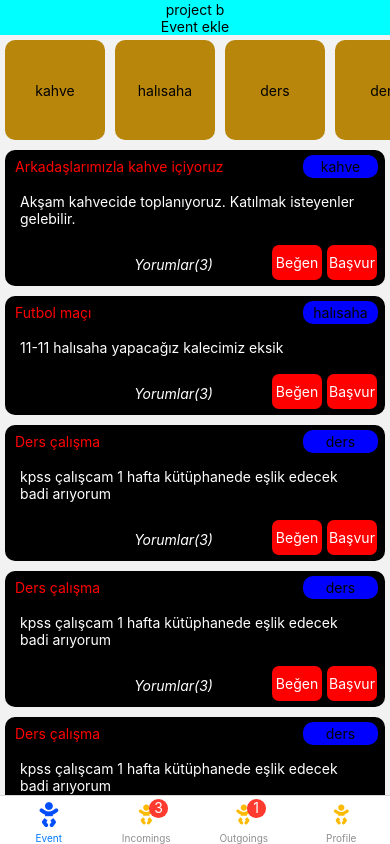
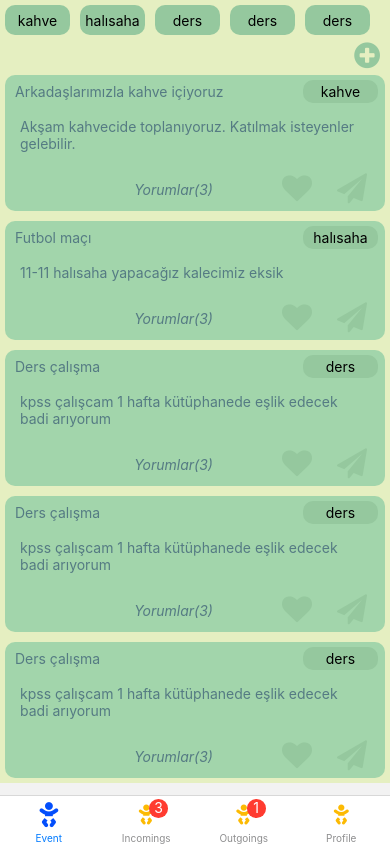
Before and after one commit to egospekos/React_Native_Design_Example, a React Native app: screen /EventBase in a window 390 px wide. Built offline with nearby package versions, Linux system fonts and the light colour scheme.

Commit message:
tasarım dili oluşturuldu

```diff
--- a/package.json
+++ b/package.json
@@ -24,7 +24,7 @@
     "react-native-reanimated": "^2.8.0",
     "react-native-safe-area-context": "^4.2.5",
     "react-native-screens": "^3.13.1",
-    "react-native-vector-icons": "^9.1.0"
+    "react-native-vector-icons": "^9.2.0"
   },
   "devDependencies": {
     "@babel/core": "^7.12.9",
--- a/src/screens/EventDetailScreen.js
+++ b/src/screens/EventDetailScreen.js
@@ -3,15 +3,62 @@ import {
   StyleSheet,
   Text,
   View,
+  TouchableOpacity,
 } from 'react-native';
 
+function likeEvent(){
 
+}
+
+function applyEvent(){
+
+}
+
+const event={};
+event.name="Kahve içiyoruzzzz";
+event.category="kahve";
+event.description="arabicada kahve içcez adam lazım her zamanki gibi hadi çıkın çıkın gelin";
 export default function EventDetailScreen({ route, navigation }){
   const { eventId} = route.params;
 
     return(
-      <View>
-        <Text>Event Details {eventId} no lu eventten geldin</Text>
+      <View style={eventStyles.container}>
+
+        <View style={eventStyles.card}>
+          <View style={eventStyles.cardHeader}>
+            <Text style={eventStyles.cardName}>{event.name}</Text>
+            <TouchableOpacity
+            onPress={()=>{NavToEventDetails()}}
+            >
+              <View style={eventStyles.cardCategory}>
+                <Text>{event.category}</Text>
+              </View>
+            </TouchableOpacity>
+          </View>
+          <View style={eventStyles.cardBody}>
+            <Text style={eventStyles.cardDesc}>{event.description}</Text>
+          </View>
+          <View style={eventStyles.cardFooter}>
+            <View>
+              <Text style={eventStyles.comments}>Yorumlar(3)</Text>
+            </View>
+            <TouchableOpacity
+            onPress={()=>{likeEvent(event.id)}}
+            >
+              <View style={eventStyles.favButton}>
+                <Text style={eventStyles.favButtonText}>Beğen</Text>
+              </View>
+            </TouchableOpacity>
+            <TouchableOpacity
+            onPress={()=>{applyEvent(event.id)}}
+            >
+              <View style={eventStyles.applyButton}>
+                <Text style={eventStyles.applyButtonText}>Başvur</Text>
+              </View>
+            </TouchableOpacity>
+          </View>
+        </View>
+
       </View>
     );
   }
@@ -19,7 +66,76 @@ export default function EventDetailScreen({ route, navigation }){
   const eventStyles = StyleSheet.create({
     card:{
       margin:5,
-      backgroundColor:'red',
+      backgroundColor:'#000000',
       borderRadius:10,
     },
+    cardHeader:{
+      alignItems:'center',
+      justifyContent:'center',
+      flexDirection:'row',
+
+    },
+    cardName:{
+      paddingLeft:10,
+      paddingTop:5,
+      color: '#ffffff',
+      flex:4,
+      color:'red',
+    },
+    cardCategory:{
+      width:75,
+      height:23,
+      alignItems:'center',
+      justifyContent:'center',
+      backgroundColor:'blue',
+      borderRadius:10,
+      marginRight:7,
+      marginTop:5,
+      alignItems:'center',
+      justifyContent:'center',
+    },
+    cardBody:{
+      padding:15,
+    },
+    cardDesc:{
+      color:'white',
+    },
+    cardFooter:{
+      alignItems:'center',
+      justifyContent:'flex-end',
+      flexDirection:'row',
+      margin:3,
+    },
+    favButton:{
+      marginRight:5,
+      marginBottom:3,
+      backgroundColor:'red',
+      height:35,
+      width:50,
+      justifyContent:'center',
+      alignItems:'center',
+      borderRadius:7,
+    },
+    favButtonText:{
+      color:'#ffffff',
+    },
+    applyButton:{
+      marginRight:5,
+      marginBottom:3,
+      backgroundColor:'red',
+      height:35,
+      width:50,
+      justifyContent:'center',
+      alignItems:'center',
+      borderRadius:7,
+    },
+    applyButtonText:{
+      color:'#ffffff',
+    },
+    comments:{
+      position:'relative',
+      right:'75%',
+      fontStyle:'italic',
+      color:'white',
+    },
   });
--- a/src/screens/HomeScreen.js
+++ b/src/screens/HomeScreen.js
@@ -10,6 +10,7 @@ import {
   TextInput,
 } from 'react-native';
 //import { TextInput } from 'react-native-gesture-handler';
+import FontAwesome from 'react-native-vector-icons/FontAwesome';
 
 
 
@@ -63,15 +64,10 @@ const HomeScreen = ({navigation}) => {
       <View style={homeStyles.container}>
 
 
-        <View style={homeStyles.topBar}>
+        {/* <View style={homeStyles.topBar}>
           <Text stlye={homeStyles.appName}>project b</Text>
-          <TouchableOpacity
-          onPress={()=>{NavToEventCreate()}}
-          >
+        </View> */}
 
-            <Text stlye={homeStyles.appName}>Event ekle</Text>
-          </TouchableOpacity>
-        </View>
         {/* <View style={homeStyles.topBar}>
 
           <Text stlye={homeStyles.appName}>project b</Text>
@@ -101,6 +97,18 @@ const HomeScreen = ({navigation}) => {
             })
           }
         </ScrollView>
+        <View style={eventStyles.addEventBar}>
+          <TouchableOpacity
+            onPress={()=>{NavToEventCreate()}}
+            >
+              <View style={homeStyles.createEventButton}>
+                <FontAwesome name="plus-circle" size={30} color="#95c89e" />
+              </View>
+
+              {/* <Text stlye={homeStyles.appName}>Event ekle</Text> */}
+          </TouchableOpacity>
+        </View>
+
         <ScrollView>
           {
             Events.map((event)=>{
@@ -132,14 +140,17 @@ const HomeScreen = ({navigation}) => {
                         onPress={()=>{likeEvent(event.id)}}
                         >
                           <View style={eventStyles.favButton}>
-                            <Text style={eventStyles.favButtonText}>Beğen</Text>
+                            {/* <Text style={eventStyles.favButtonText}>Beğen</Text> */}
+                            <FontAwesome name="heart" size={30} color="#95c89e" />
                           </View>
+
                         </TouchableOpacity>
                         <TouchableOpacity
                         onPress={()=>{applyEvent(event.id)}}
                         >
                           <View style={eventStyles.applyButton}>
-                            <Text style={eventStyles.applyButtonText}>Başvur</Text>
+                          <FontAwesome name="send" size={30} color="#95c89e" />
+                            {/* <Text style={eventStyles.applyButtonText}>Başvur</Text> */}
                           </View>
                         </TouchableOpacity>
                       </View>
@@ -151,6 +162,7 @@ const HomeScreen = ({navigation}) => {
           }
         </ScrollView>
       </View>
+
     </View>
   );
 };
@@ -158,8 +170,12 @@ const HomeScreen = ({navigation}) => {
 const eventStyles = StyleSheet.create({
   card:{
     margin:5,
-    backgroundColor:'#000000',
+    backgroundColor:'#A2D5AB', // 205375
     borderRadius:10,
+    // shadowColor: '#000000',
+    // shadowOffset: {width:-10, height: 25},
+    // shadowOpacity: 1,
+    // shadowRadius: 15,
   },
   cardHeader:{
     alignItems:'center',
@@ -170,16 +186,15 @@ const eventStyles = StyleSheet.create({
   cardName:{
     paddingLeft:10,
     paddingTop:5,
-    color: '#ffffff',
     flex:4,
-    color:'red',
+    color:'#557B83',
   },
   cardCategory:{
     width:75,
     height:23,
     alignItems:'center',
     justifyContent:'center',
-    backgroundColor:'blue',
+    backgroundColor:'#95c89e',
     borderRadius:10,
     marginRight:7,
     marginTop:5,
@@ -190,7 +205,7 @@ const eventStyles = StyleSheet.create({
     padding:15,
   },
   cardDesc:{
-    color:'white',
+    color:'#557B83',
   },
   cardFooter:{
     alignItems:'center',
@@ -201,7 +216,7 @@ const eventStyles = StyleSheet.create({
   favButton:{
     marginRight:5,
     marginBottom:3,
-    backgroundColor:'red',
+    // backgroundColor:'#CDC2AE',
     height:35,
     width:50,
     justifyContent:'center',
@@ -209,12 +224,12 @@ const eventStyles = StyleSheet.create({
     borderRadius:7,
   },
   favButtonText:{
-    color:'#ffffff',
+    color:'#557B83',
   },
   applyButton:{
     marginRight:5,
     marginBottom:3,
-    backgroundColor:'red',
+    // backgroundColor:'#CDC2AE',
     height:35,
     width:50,
     justifyContent:'center',
@@ -222,17 +237,21 @@ const eventStyles = StyleSheet.create({
     borderRadius:7,
   },
   applyButtonText:{
-    color:'#ffffff',
+    color:'#557B83',
   },
   comments:{
     position:'relative',
     right:'75%',
     fontStyle:'italic',
-    color:'white',
+    color:'#557B83',
+  },
+  addEventBar:{
+
   },
 });
 const homeStyles = StyleSheet.create({
   container:{
+    backgroundColor:'#E5EFC1',
   },
   topBar:{
     justifyContent:'center',
@@ -258,12 +277,18 @@ const homeStyles = StyleSheet.create({
     padding:5,
     width:130,
   },
+  createEventButton:{
+    alignItems:'center',
+    justifyContent:'flex-end',
+    flexDirection:'row',
+    paddingRight:10,
+  },
 });
 const categoryStyles = StyleSheet.create({
   card:{
-    height:100,
-    width:100,
-    backgroundColor:'darkgoldenrod',
+    height:30,
+    width:65,
+    backgroundColor:'#95c89e',
     margin:5,
     alignItems:'center',
     justifyContent:'center',
```
Also changed, not shown: 1 other file (tests, documents, lock files or other folders).
